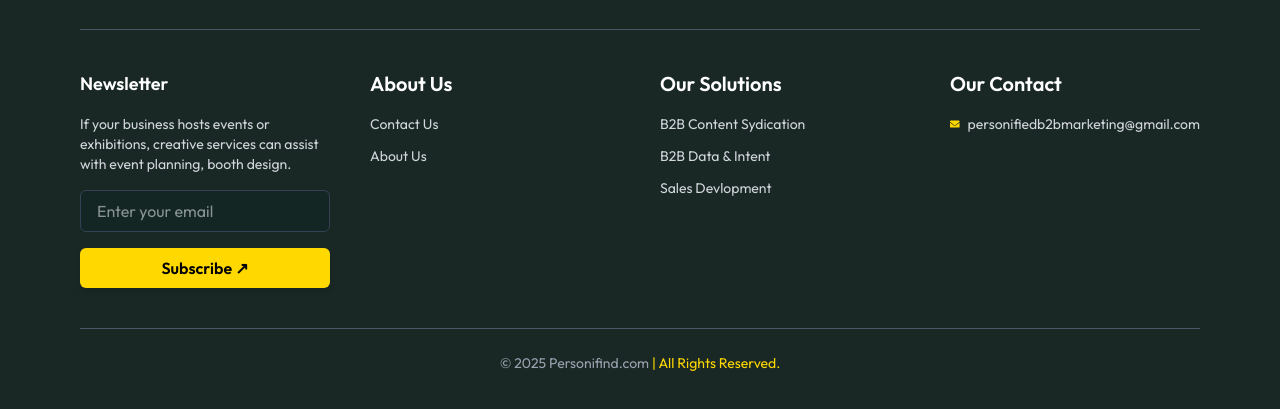
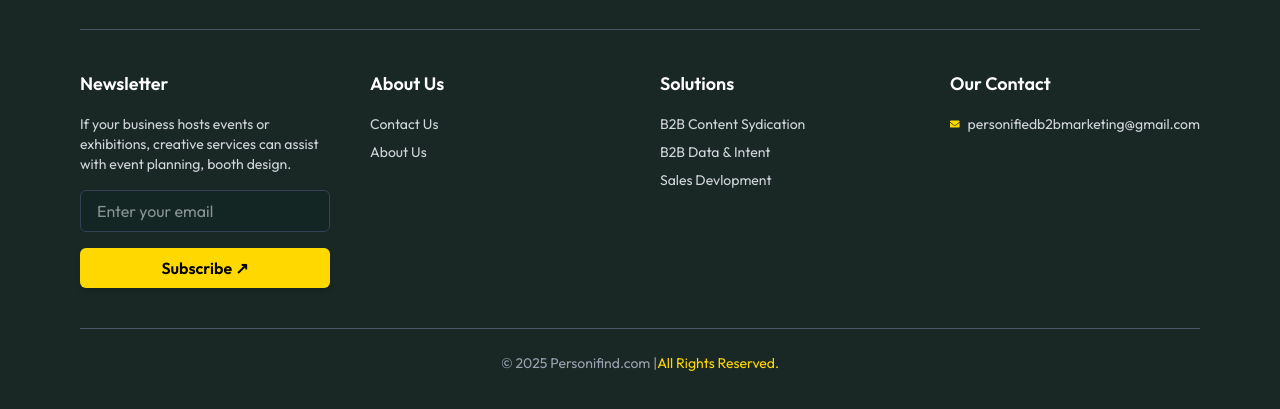
Before and after one commit to md-Gafrujama/personified-blogs-ai, a Next.js app: page / in a window 1280 px wide. Shown: the part 2093-2502 px from the top of the page. Built offline with nearby package versions, Linux system fonts and the light colour scheme; no server answers.

Commit message:
commit changes

```diff
--- a/src/Components/Footer.jsx
+++ b/src/Components/Footer.jsx
@@ -3,8 +3,8 @@
 import React, { useState } from "react";
 import Image from "next/image";
 import Link from "next/link";
-import Logo1 from '../assets/Logo1.png';
-import Logo2 from '../assets/Logo2.png';
+import Logo1 from '../Assets/Logo1.png';
+import Logo2 from '../Assets/Logo2.png';
 import {
   FaInstagram,
   FaEnvelope,
@@ -110,8 +110,8 @@ const Footer = () => {
 
 
 <div>
-  <h3 className="text-xl font-semibold mb-4">About Us</h3>
-  <ul className="space-y-3 text-sm text-gray-300">
+  <h3 className="text-lg font-semibold mb-4">About Us</h3>
+  <ul className="space-y-2 text-sm text-gray-300">
     <li>
       <Link href="/Contact" className="hover:text-[#ffd800]">Contact Us</Link>
     </li>
@@ -131,17 +131,19 @@ const Footer = () => {
 </div>
 
 <div>
-  <h3 className="text-xl font-semibold mb-4">Our Solutions </h3>
-  <ul className="space-y-3 text-sm text-gray-300">
+  <h3 className="text-lg font-semibold mb-4">Solutions</h3>
+  <ul className="space-y-2 text-sm text-gray-300">
     <li>
-      <Link href="/ContentSyndication" className="hover:text-[#ffd800]">B2B Content Sydication</Link>
+      <Link href="/" className="hover:text-[#ffd800]">B2B Content Sydication</Link>
     </li>
     <li>
-      <Link href="/B2BDataIntent" className="hover:text-[#ffd800]">B2B Data & Intent</Link>
+      <Link href="/" className="hover:text-[#ffd800]">B2B Data & Intent
+</Link>
     </li>
     <li>
-      <Link href="/SalesDevelopment" className="hover:text-[#ffd800]">Sales Devlopment</Link>
+      <Link href="/" className="hover:text-[#ffd800]">Sales Devlopment</Link>
     </li>
+
 
   </ul>
 </div>
@@ -149,25 +151,20 @@ const Footer = () => {
 
         {/* Our Contact */}
         <div>
-          <h3 className="text-xl font-semibold mb-4">Our Contact</h3>
+          <h3 className="text-lg font-semibold mb-4">Our Contact</h3>
           <ul className="space-y-3 text-sm text-gray-300">
             <li className="flex items-center gap-2">
               <FaEnvelope className="text-[#ffd800]" /> personifiedb2bmarketing@gmail.com
             </li>
 
-
-
-            {/* <li className="flex items-center gap-2">
-              <FaMapMarkerAlt className="text-[#ffd800]" /> Jilons, TP06/90 NY, USA
-            </li> */}
           </ul>
         </div>
       </div>
 
       {/* Bottom Copyright */}
       <div className="border-t border-gray-600 pt-6 text-center text-sm text-gray-400">
-         © 2025 Personifind.com {" "}
-        <span className="text-[#ffd800]">| All Rights Reserved.</span>
+     © 2025 Personifind.com |
+        <span className="text-[#ffd800]">All Rights Reserved.</span>
       </div>
     </footer>
   );
```
